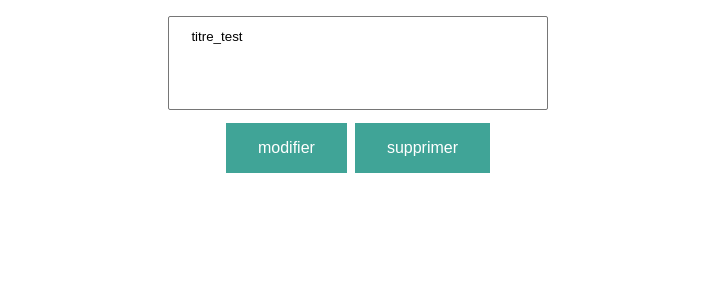
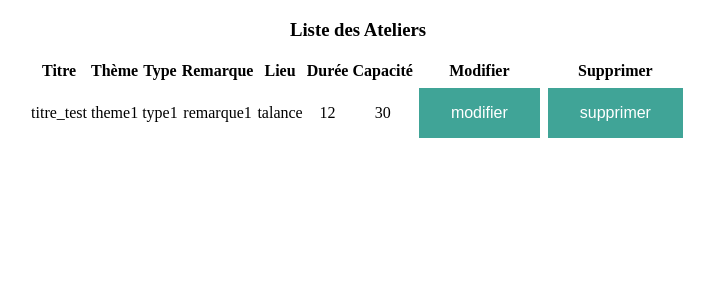
Before and after one commit to waaliid/CDP_ITW_DEV, a PHP site: page /list_atelier.php in a window 1280 px wide. Shown: the top 300 px of the page, without its empty margins (282-996 px from the left). Run offline with PHP 8.4, Linux system fonts and the light colour scheme; data comes from the database, SQL or seed files in the repository.

Commit message:
[Src/Web] Mise à jour du fichier List_atelier.php

```diff
--- a/Src/Web/list_atelier.php
+++ b/Src/Web/list_atelier.php
@@ -1,3 +1,4 @@
+<?php include("connexion.php");?>
 <!DOCTYPE html>
 <html>
 <head>
@@ -12,37 +13,48 @@
 <form id="edit-form" method = "POST">
 
 <div class = "form-group" >
-<select id ="workshopSelector" name="workshopList[]" multiple>
+<h3>Liste des Ateliers</h3>
+<table>
+ 	<tr>
+ 	<th>Titre</th>
+ 	<th>Thème</th>
+ 	<th>Type</th>
+ 	<th>Remarque</th>
+ 	<th>Lieu</th>
+ 	<th>Durée</th>
+ 	<th>Capacité</th>
+ 	<th>Modifier</th>
+ 	<th>Supprimer</th>
 
+ 	</tr>
 <?php
+$reponse = $bdd->query('SELECT * FROM atelier');
+while ($donnees = $reponse->fetch())
+{ ?>
 
-include("connexion.php");
-
-
-$reponse = $bdd->query('SELECT titre FROM atelier');
-$i = 1;
-while ($donnees = $reponse->fetch())
-{
-	echo "<option value=";
-	echo "\"$i\">";
-	echo $donnees['titre'];
-	echo "</option>";
-	$i = $i + 1;
+	<tr>
+		<td><?php echo $donnees['titre']; ?></td>
+		<td><?php echo $donnees['theme']; ?></td>
+		<td><?php echo $donnees['type']; ?></td>
+		<td><?php echo $donnees['Remarque']; ?></td>
+		<td><?php echo $donnees['lieu']; ?></td>
+		<td><?php echo $donnees['duree']; ?></td>
+		<td><?php echo $donnees['capacite']; ?></td>
+		<td><input type="submit" id= "editWorkshop" value="modifier" formaction="edit_atelier.php"></td>
+		<td><input type="submit" id="deleteWorkshop" class="delete_confirm" data-confirm="Etes vous sûr de vouloir supprimmer cet atelier?" value="supprimer" formaction="delete_atelier.php" ></td>
+	</tr>
+<?php
 }
 
 $reponse->closeCursor();
 
 ?>
-
-</select>
+</table>
 </div>
 
 <div class= "form-inline">
-<input type="submit" id= "editWorkshop" value="modifier" formaction="edit_atelier.php">
-<input type="submit" id="deleteWorkshop" class="delete_confirm" data-confirm="Etes vous sûr de vouloir supprimmer cet atelier?" value="supprimer" formaction="delete_atelier.php" >
 </div>
 
 </form>
-
 </body>
 </html>
```
